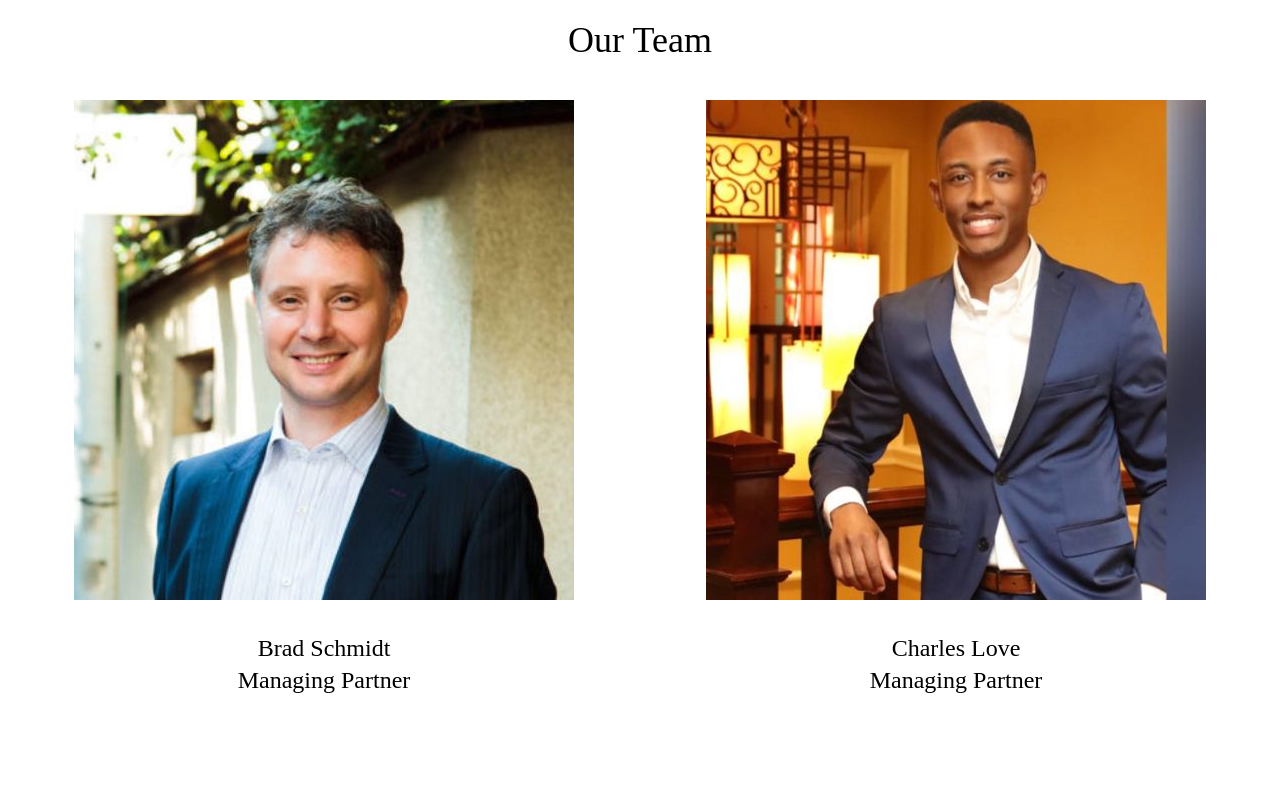
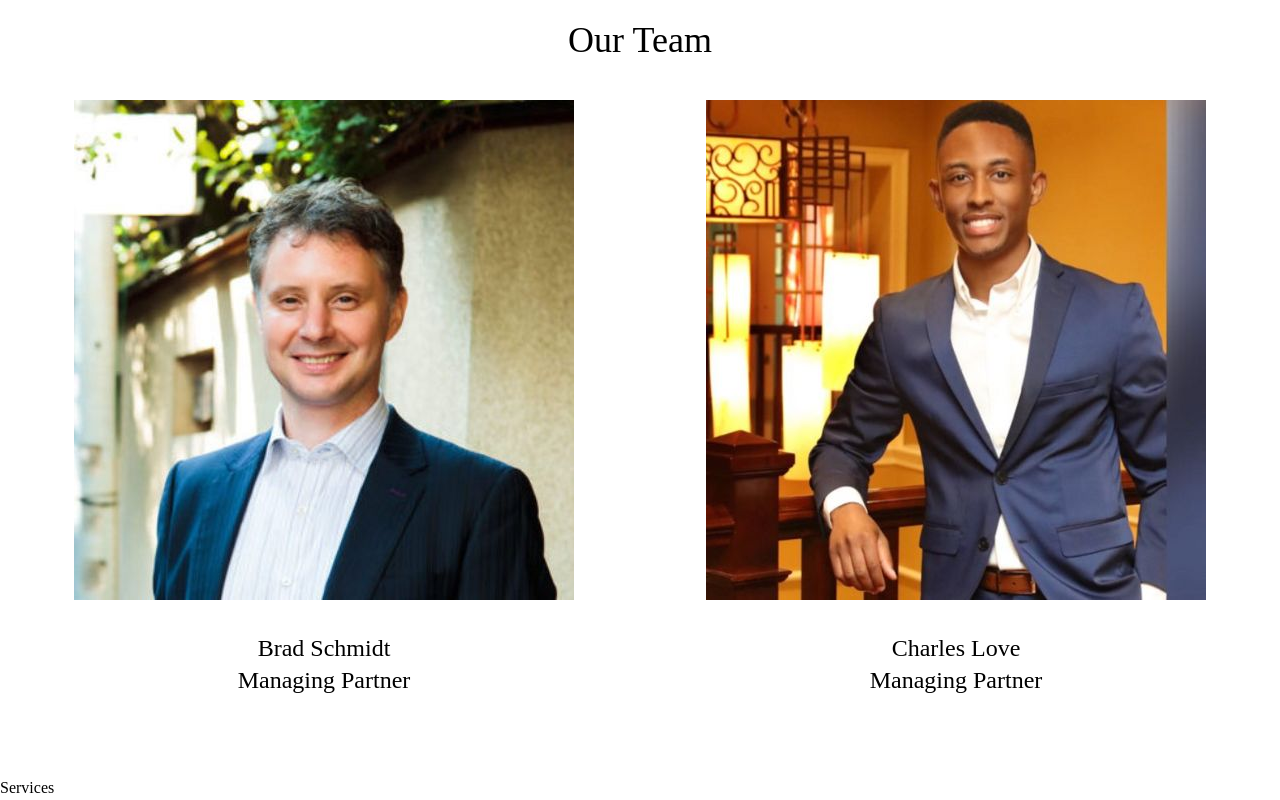
Before and after one commit to nielsmichael/anchor-website, a Next.js app: page / in a window 1280 px wide. Shown: the part 1058-1858 px from the top of the page. Before the commit the page ends 1834 px from the top, so only its background shows below. Built offline with nearby package versions, Linux system fonts and the light colour scheme.

Commit message:
add services component

```diff
--- a/components/aboutanchor.tsx
+++ b/components/aboutanchor.tsx
@@ -22,7 +22,7 @@
         </div>
       </div>
     </section>
-  );
+  )
 }
 
 export default AboutAnchor
--- a/components/masthead.tsx
+++ b/components/masthead.tsx
@@ -46,7 +46,7 @@
         <Image src='/assets/arrow-more.svg' width={188 / 3} height={105 / 3} alt='scroll down'/>
       </div>
     </div>
-  );
+  )
 }
 
 export default Masthead
--- /dev/null
+++ b/components/services.tsx
@@ -0,0 +1,11 @@
+import React from 'react'
+
+const Services: React.FC = () => {
+  return (
+    <div>
+      Services
+    </div>
+  )
+}
+
+export default Services
--- a/pages/index.tsx
+++ b/pages/index.tsx
@@ -3,6 +3,7 @@
 // import Image from 'next/image'
 import Masthead from '../components/masthead'
 import AboutAnchor from '../components/aboutanchor'
+import Services from '../components/services'
 
 const Home: NextPage = () => {
   return (
@@ -14,6 +15,7 @@
       </Head>
       <Masthead />
       <AboutAnchor />
+      <Services />
     </div>
   )
 }
```
